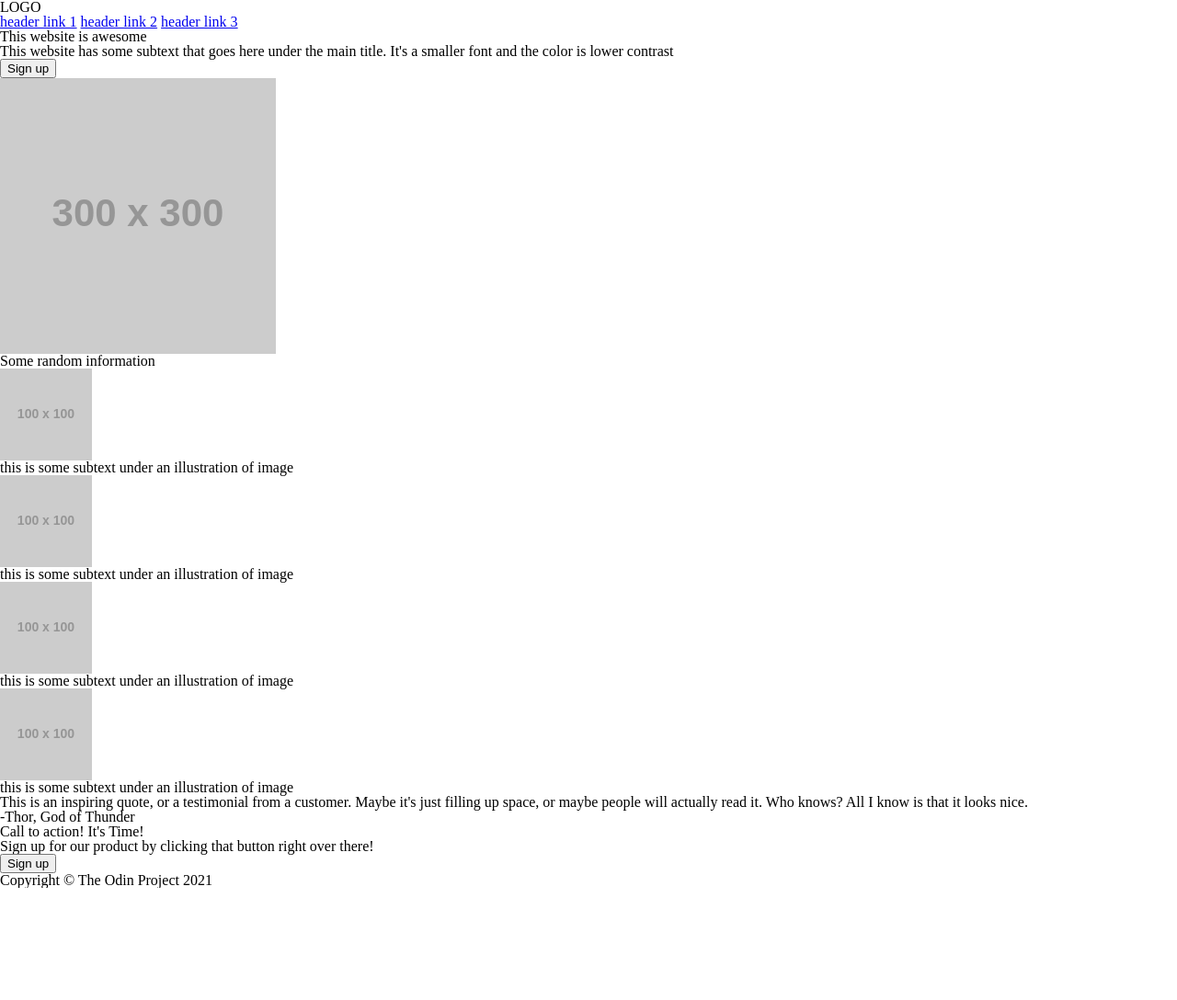
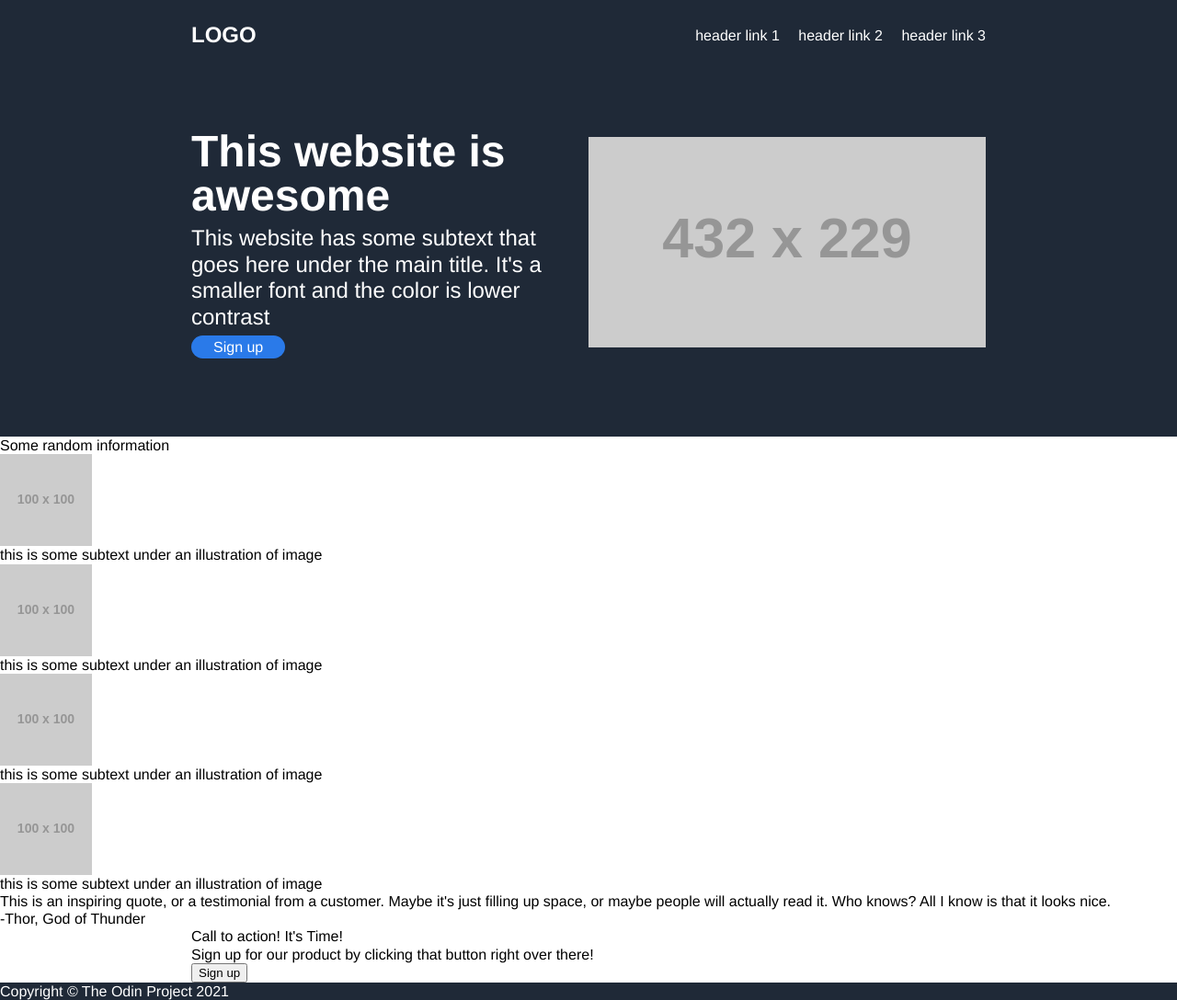
Before and after one commit to rnguyen89/TOP, a plain HTML site: page the-odin-landing-page/index.html in a window 1280 px wide. Shown: the whole page at 92% size. Before the commit the page ends 966 px from the top, so only its background shows below. Drawn offline with Linux system fonts and the light colour scheme.

Commit message:
added css for nav and hero section

```diff
--- a/the-odin-landing-page/index.html
+++ b/the-odin-landing-page/index.html
@@ -10,11 +10,12 @@
 <body>
   <header>
     <div class="container">
+      <h1>LOGO</h1>
       <nav>
-        <h1>LOGO</h1>
         <a href="#">header link 1</a>
         <a href="#">header link 2</a>
         <a href="#">header link 3</a>
+
       </nav>
 
     </div>
@@ -22,19 +23,22 @@
 
   <section class="hero">
     <div class="container">
-      <div class="hero-content">
-        <h1>This website is awesome</h1>
-        <p>This website has some subtext that goes here under the main title. It's a smaller font and the color is lower contrast</p>
-        <button>Sign up</button>
+      <div class="hero-container">
+        <div class="hero-content">
+          <h1>This website is awesome</h1>
+          <p>This website has some subtext that goes here under the main title. It's a smaller font and the color is lower contrast</p>
+          <a href="sign-up.html">Sign up</a>
+        </div>
+        <div class="hero-img">
+          <img src="https://via.placeholder.com/432x229">
+        </div>
+
       </div>
-    </div>
-    <div class="hero-img">
-      <img src="https://via.placeholder.com/300">
     </div>
 
   </section>
 
-  <section class="container cards">
+  <section class="cards">
     <h2>Some random information</h2>
     <div class="card">
       <img src="https://via.placeholder.com/100">
@@ -54,7 +58,7 @@
     </div>
   </section>
 
-  <section class="container quote">
+  <section class="quote">
     <blockquote>
       This is an inspiring quote, or a testimonial from a customer. Maybe it's just filling up space, or maybe people will actually read it. Who knows? All I know is that it looks nice.
     </blockquote>
--- a/the-odin-landing-page/styles.css
+++ b/the-odin-landing-page/styles.css
@@ -0,0 +1,74 @@
+
+
+body {
+  font-family: helvetica, sans-serif;
+  font-size: 16px;
+  line-height: 1.2;
+
+}
+
+.container {
+  width: 960px;
+  margin: 0 auto;
+  padding: 0 48px;
+}
+
+header,
+.hero,
+footer {
+  background-color: #1F2937;
+  color: white;
+}
+
+header .container {
+  display: flex;
+  justify-content: space-between;
+  align-items: center;
+  padding-top: 24px;
+}
+
+header div h1 {
+  font-size: 24px;
+  font-weight: 900;
+}
+
+
+nav a {
+  text-decoration: none;
+  color: white;
+  margin-left: 16px;
+
+}
+
+.hero-container {
+  display: flex;
+  justify-content: center;
+  align-items: center;
+  padding: 88px 0;
+}
+
+.hero-content {
+  flex: 1 0 50%;
+  padding-right: 24px;
+}
+
+.hero-content h1 {
+  font-size: 48px;
+  font-weight: 900;
+  line-height: 1;
+  margin-bottom: 8px;
+}
+
+.hero-content p {
+  font-size: 24px;
+  margin-bottom: 8px;
+}
+
+.hero-content a {
+  text-decoration: none;
+  background-color: #2a7ae9;
+  color: white;
+  padding: 4px 24px;
+  border-radius: 25px;
+
+}
```
